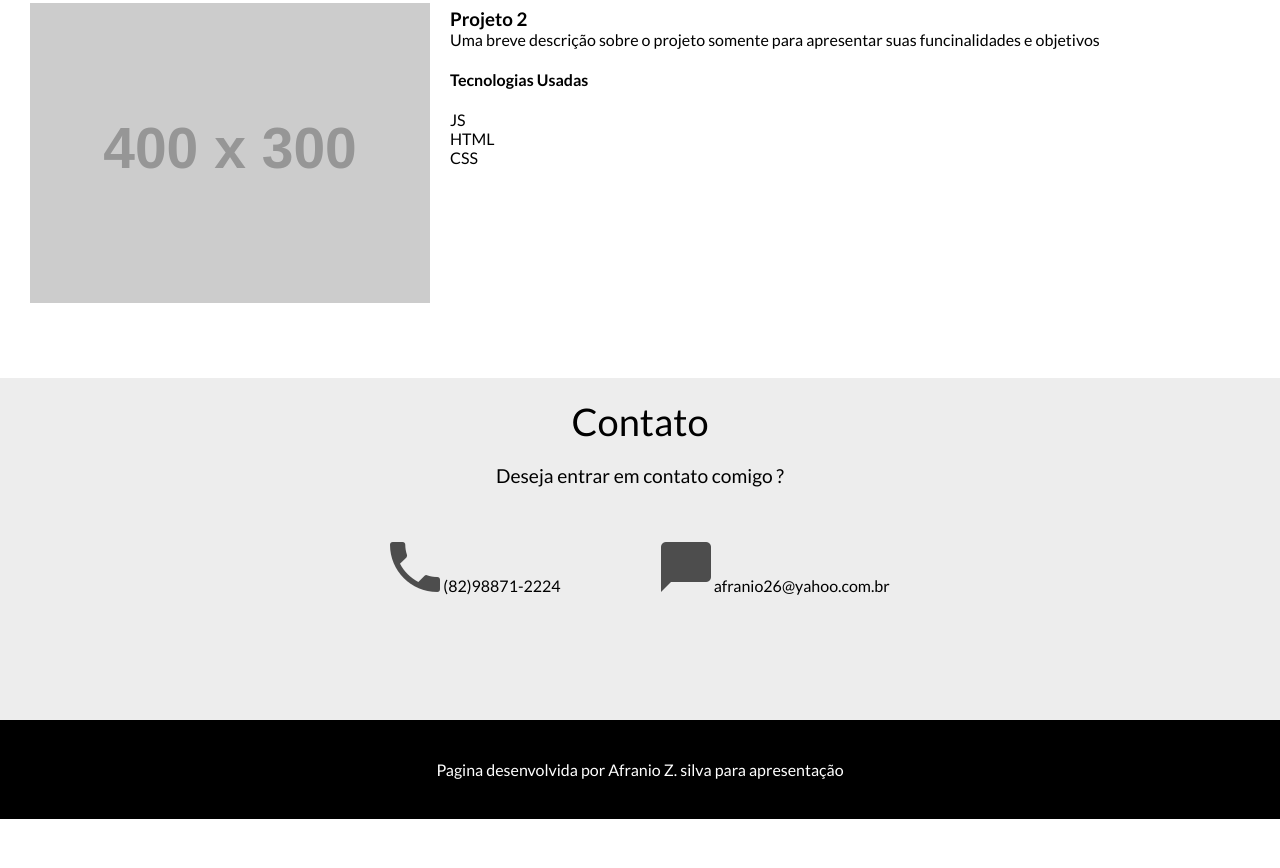
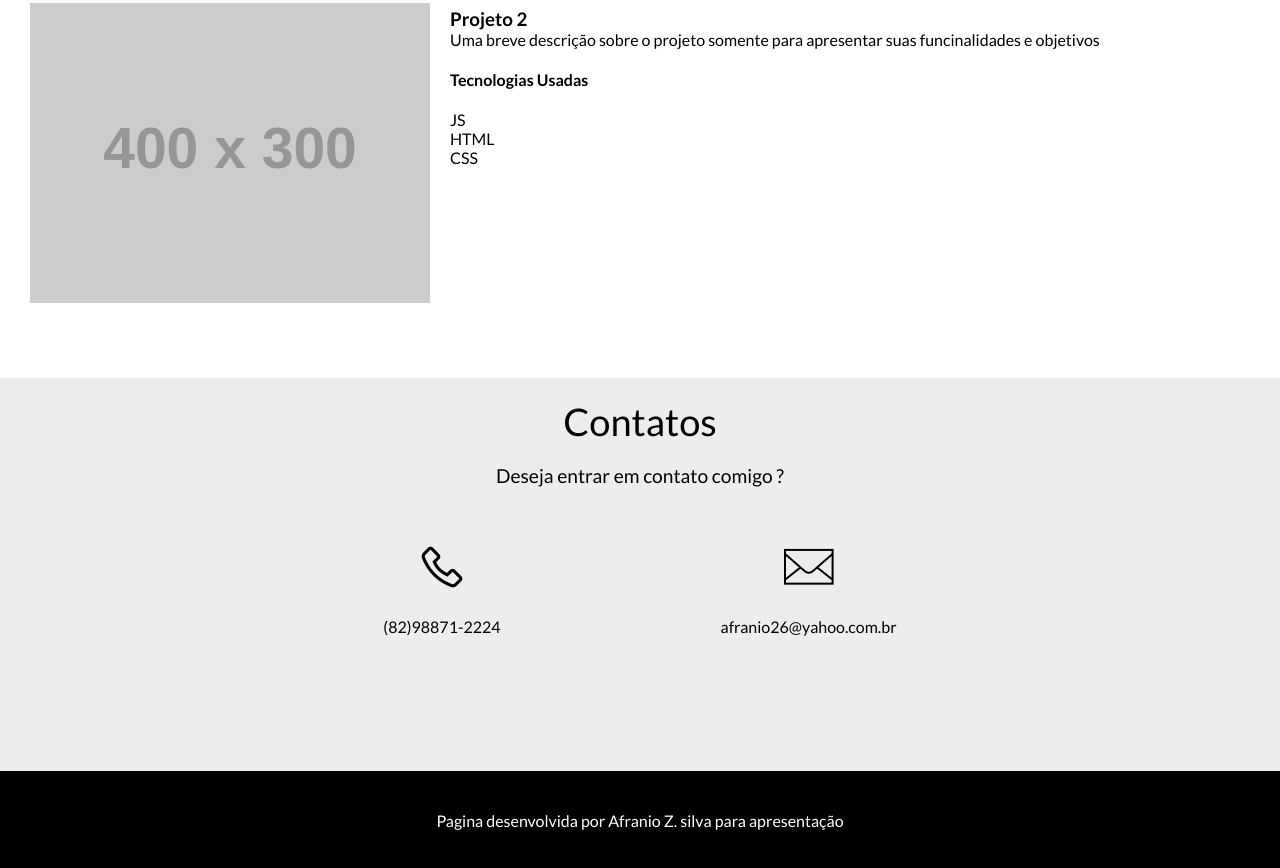
Before and after one commit to afzsilva/afzsilva.github.io, a plain HTML site: page index.html in a window 1280 px wide. Shown: the part 1592-2460 px from the top of the page. Before the commit the page ends 2411 px from the top, so only its background shows below. Drawn offline with Linux system fonts and the light colour scheme; placeholder pictures from the web are drawn by us.

Commit message:
correções wrap 6

```diff
--- a/css/main.css
+++ b/css/main.css
@@ -312,15 +312,22 @@ header {
 
 .contato-item-container {
     display: flex;
-    justify-content: center;
+    justify-content: space-around;
     margin: 50px auto 0px auto;
 
 
 }
 
 .contato-item {
-    padding: 5px 50px;
+    display: flex;
+    align-items: center;
+    flex-direction: column;
+    padding: 5px 100px;
     text-align: center;
+}
+
+.contato-item img{
+    margin-bottom: 15px;
 }
 
 .contato-item p {
@@ -330,13 +337,18 @@ header {
 .contato-item a {
     text-decoration: none;
     color: #000;
-    padding: 0px
+    display: inline-block;
+    padding: 10px;
+
 }
 
 .contato-item a:hover {
     color: #f2b50e;
+    background: #222;
+    border-radius: 5px;
+    transition: 0.2s;
 }
-@media(max-width:660px){
+@media(max-width:959px){
 
     .contato-item-container{
         flex-direction: column;
@@ -345,6 +357,8 @@ header {
 
     .contato-item img{
         padding-bottom: 20px;
+        max-width: 70%;
+        align-self: center;
 
     }
 
@@ -354,6 +368,12 @@ header {
          padding: 10px
 
     }
+
+    .contato-section{
+        padding-top: 20px;
+        padding-bottom: 60px;
+    }
+
 
 }
 
--- a/index.html
+++ b/index.html
@@ -137,7 +137,7 @@ meus conhecimentos e progredir ainda mais como profissional.</p>
 
         <!--Contato-->
         <section  class="contato-section" id="contato-section">
-            <h2 class="titulo2">Contato</h2>
+            <h2 class="titulo2">Contatos</h2>
 
             <p>Deseja entrar em contato comigo ?</p>
 
@@ -145,7 +145,7 @@ meus conhecimentos e progredir ainda mais como profissional.</p>
 
                 <div class="contato-item">
 <!--                    <p>Telefone</p>-->
-                    <img src="imagems/fone.png" alt="fone">
+                    <img src="imagems/icons8-phone-50.png" alt="fone">
                     <a href="tel:82988712224">(82)98871-2224</a>
                 </div>
 
@@ -153,7 +153,7 @@ meus conhecimentos e progredir ainda mais como profissional.</p>
 <!--                    <p>Email</p>-->
 
 
-                    <img src="imagems/contato.png" alt="email">
+                    <img src="imagems/icons8-secured-letter-50.png" alt="email">
                     <a href="mailto:afranio26@yahoo.com.br">afranio26@yahoo.com.br</a>
                 </div>
 
```
Also changed, not shown: imagems/icons8-phone-50.png (added), imagems/icons8-secured-letter-50.png (added).
